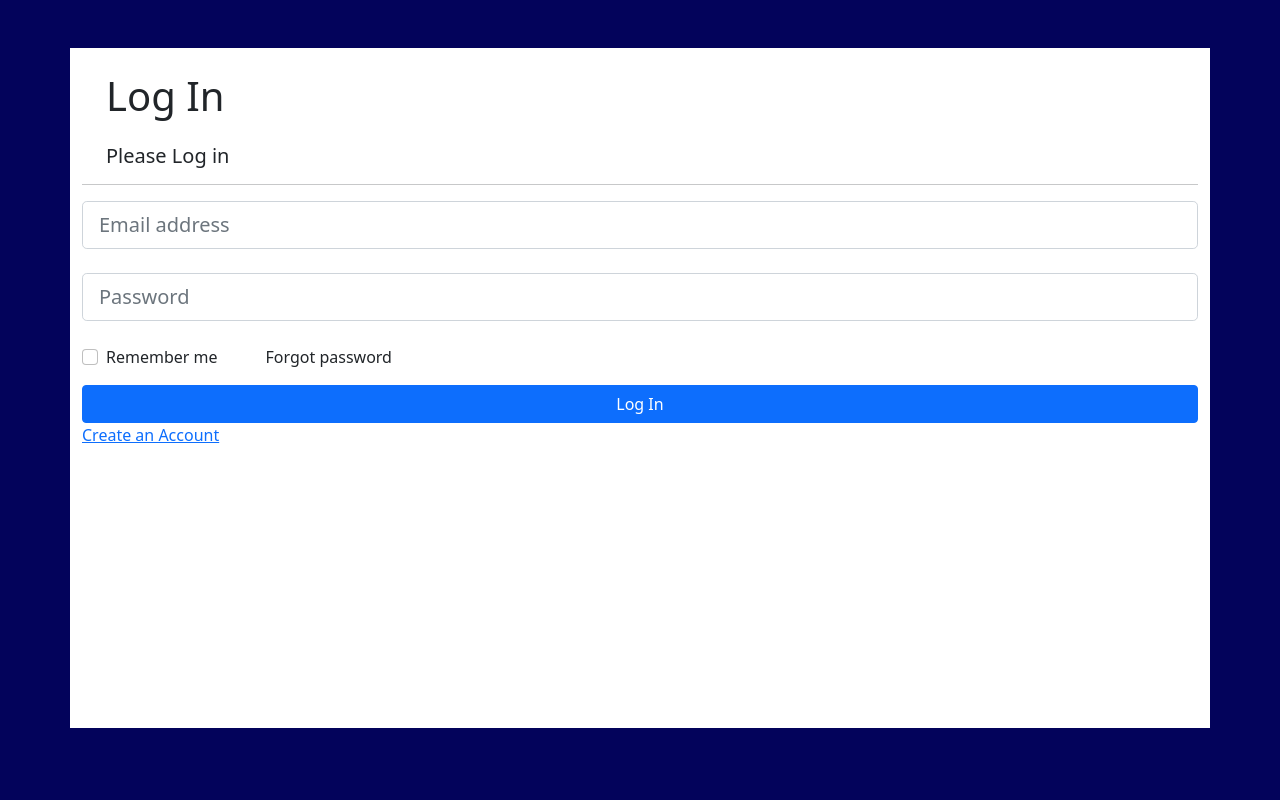
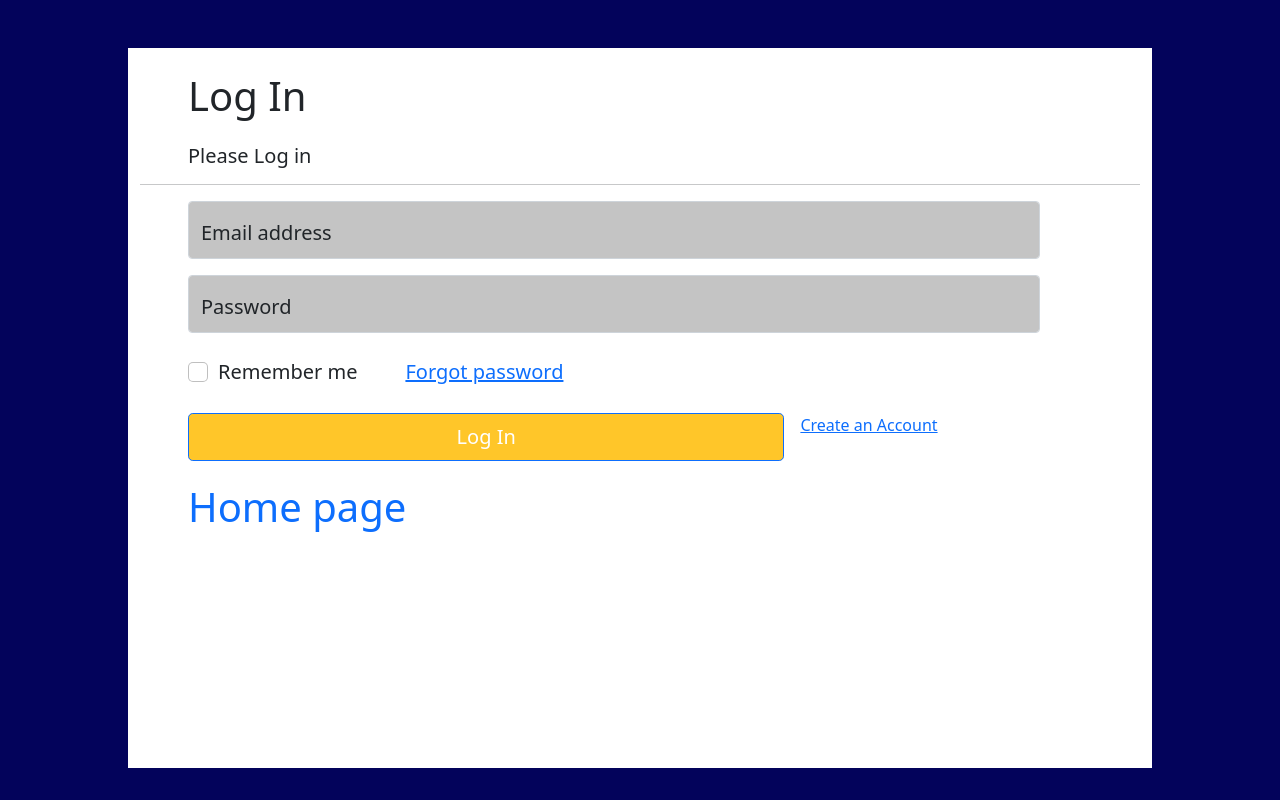
Before and after one commit to JOANITA-51/booking, a React (Create React App) app in the folder booking/: page /log-in in a window 1280 px wide. Built offline with nearby package versions, Linux system fonts and the light colour scheme.

Commit message:
finalized the Login Page

```diff
--- a/booking/src/App.css
+++ b/booking/src/App.css
@@ -6,9 +6,23 @@
 
 #main-container{
     background-color: #fff;
-    height:85%;
+    height:90%;
+    width: 80%;
 }
 
 .position-relative{
     z-index: 5;
 }
+
+Form{
+    width :90%;
+}
+
+#LogIn{
+    width: 70%;
+    background-color: #FFC629;
+}
+
+#floatingInput,#floatingPassword{
+    background-color: #C4C4C4;
+}
--- a/booking/src/components/pages/LogIn.js
+++ b/booking/src/components/pages/LogIn.js
@@ -1,5 +1,5 @@
 import React from 'react';
-import { Container, Form, Button } from 'react-bootstrap';
+import { Container, Form, Button, FloatingLabel } from 'react-bootstrap';
 import {Link} from 'react-router-dom';
 import '../../App.css';
 
@@ -8,25 +8,36 @@ function Login() {
         <div className='log-in d-grid'>
 
             <Container id='main-container' className='mt-5' >
-                <h2 className='mb-4 mt-4 ms-4 fs-1'>Log In</h2>
-                <h5 className='ms-4 fw-normal' >Please Log in </h5>
+                <h2 className='mb-4 mt-4 ms-5 fs-1'>Log In</h2>
+                <h5 className='ms-5 fw-normal' >Please Log in </h5>
                 <hr  />
                 <Form className='d-grid text-center' >
-                    <Form.Group className='mb-4' controlId='sign-in-email'>
+                <FloatingLabel controlId="floatingInput"  label="Email address"  className="mb-3 ms-5 fs-5" >
+                    <Form.Control type="email" placeholder="name@example.com" />
+                </FloatingLabel>
+                <FloatingLabel controlId="floatingPassword" label="Password" className='ms-5 mb-4 fs-5' >
+                    <Form.Control type="password" placeholder="Password" />
+                </FloatingLabel>
+                    {/* <FloatingLabel className='mb-4' controlId='floatingInput' label="Email address">
                         <Form.Control type='email' size='lg' placeholder='Email address' autoComplete='username' className='position-relative '/>
+                    </FloatingLabel> */}
+                    {/* <FloatingLabel  className='mb-4' controlId='sign-in-password'>
+                        <Form.Control type='password' size='lg' placeholder='Password' autoComplete='current-password' className='position-relative'/>
+                    </FloatingLabel> */}
+
+                    <Form.Group className='d-flex mb-4 ms-5 fs-5' controlId='remember-me'>
+                        <Form.Check label='Remember me'/>
+                        <Link to='/sign-up' className='ms-5'> Forgot password </Link>
                     </Form.Group>
-                    <Form.Group  className='mb-4' controlId='sign-in-password'>
-                        <Form.Control type='password' size='lg' placeholder='Password' autoComplete='current-password' className='position-relative'/>
+
+                    <Form.Group className='d-flex mb-3 ms-5'>
+                        <Button size='lg' id='LogIn'>  Log In </Button>
+                        <Link className='ms-3' to ='/sign-up'>Create an Account</Link>
                     </Form.Group>
-                    <Form.Group className='d-flex' controlId='remember-me'>
-                        <Form.Check label='Remember me'/>
-                        <p className='ms-5'> Forgot password </p>
-                    </Form.Group>
-                    <Button>
-                        Log In
-                    </Button>
+
                 </Form>
-                <Link to ='/sign-up'>Create an Account</Link>
+
+                <Link className="fs-1 ms-5 text-decoration-none" to ='/'>Home page</Link>
             </Container>
 
         </div>
--- a/booking/src/components/pages/SignUp.js
+++ b/booking/src/components/pages/SignUp.js
@@ -1,5 +1,6 @@
 import React from 'react'
-import { Container, Form } from 'react-bootstrap';
+import { Container, Form, Row, Col, FloatingLabel, Button } from 'react-bootstrap';
+import {Link} from 'react-router-dom';
 import '../../App.css';
 
 function SignUp() {
@@ -11,13 +12,36 @@ function SignUp() {
         <h5 className='ms-4 fw-normal' >Please fill in this form to create an account</h5>
         <hr  />
         <Form className='text-center' >
+          <Row className="g-2">
+            <Col md>
+              <FloatingLabel controlId="floatingInputGrid" label="First name">
+                <Form.Control type="email" placeholder="First name" />
+              </FloatingLabel>
+            </Col>
+            <Col md>
+              <FloatingLabel controlId="floatingInputGrid" label="Last name">
+                <Form.Control type="email" placeholder="Last name" />
+              </FloatingLabel>
+            </Col>
+          </Row>
           <Form.Group>
             <Form.Control type='email' size='lg' placeholder='Email address' autoComplete='username'/>
           </Form.Group>
           <Form.Group>
-                        <Form.Control type='email' size='lg' placeholder='Email address' autoComplete='username'/>
+            <Form.Control type='email' size='lg' placeholder='Password' autoComplete='set-password'/>
+          </Form.Group>
+          <Form.Group>
+            <Form.Control type='email' size='lg' placeholder='Confirm Password' autoComplete='confirm-password'/>
+          </Form.Group>
+          <Form.Group className='d-flex' controlId='remember-me'>
+            <Form.Check label='I accept the' /><a href='#'>Terms Of Use </a> and <a href= '#'> Privacy Policy </a>
+              <a href='#' className='ms-5'> Forgot password </a>
           </Form.Group>
         </Form>
+        <Button id='SignUp'>
+          Sign Up
+        </Button>
+        <Link className="fs-1" to ='/home'>Home</Link>
       </Container>
 
     </div>
```
Lines whose indentation alone changed are shown as unchanged.
